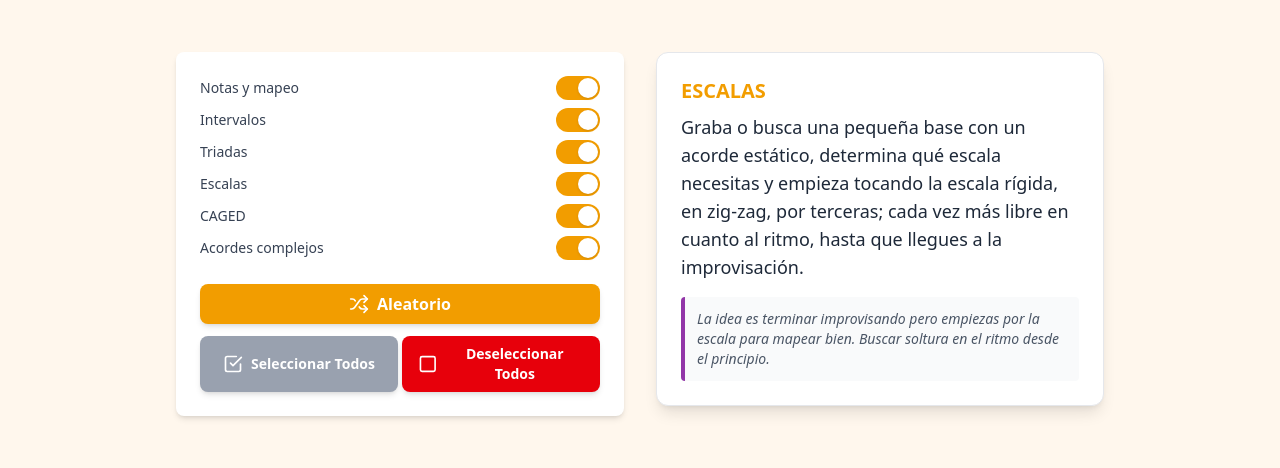
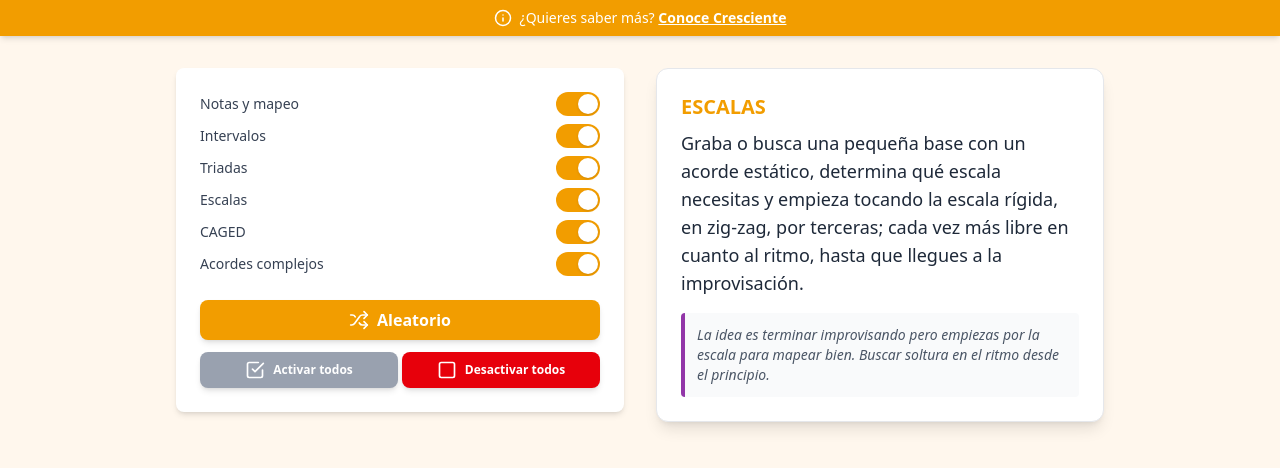
Before and after one commit to manicar2093/cresciente-seminario-guitarra, a SvelteKit app: page / in a window 1280 px wide. Shown: the top 468 px of the page. Built offline with nearby package versions, Linux system fonts and the light colour scheme.

Commit message:
feat: add announce section with link to Cresciente website

```diff
--- a/src/routes/+layout.svelte
+++ b/src/routes/+layout.svelte
@@ -1,10 +1,19 @@
 <script lang="ts">
 	import '../app.css';
-	import favicon from '$lib/assets/favicon.svg';
 
 	let { children } = $props();
 </script>
 
+<div class="sticky top-0 z-50 bg-primary text-white py-2 px-4 text-center text-sm shadow-md flex items-center justify-center gap-2">
+	<svg xmlns="http://www.w3.org/2000/svg" width="18" height="18" viewBox="0 0 24 24" fill="none" stroke="currentColor" stroke-width="2" stroke-linecap="round" stroke-linejoin="round" class="lucide lucide-info"><circle cx="12" cy="12" r="10"/><path d="M12 16v-4"/><path d="M12 8h.01"/></svg>
+	<span>
+		¿Quieres saber más?
+		<a href="https://cresciente.net/" target="_blank" rel="noopener noreferrer" class="underline font-bold hover:text-orange-100 transition-colors">
+			Conoce Cresciente
+		</a>
+	</span>
+</div>
+
 <div class="m-5">
 	{@render children?.()}
 </div>
--- a/src/routes/+page.svelte
+++ b/src/routes/+page.svelte
@@ -102,7 +102,7 @@
 </script>
 
 {#if initialize}
-<div class="flex flex-col md:flex-row items-center md:items-start justify-center p-8 gap-8">
+<div class="flex flex-col md:flex-row items-center md:items-start justify-center p-3 gap-8">
 	<div class="random-form bg-white p-6 rounded-lg shadow-md w-full max-w-md">
 		<div class="options flex flex-col justify-center space-y-2">
 			<div
@@ -277,7 +277,7 @@
 			<button
 				onclick={selectAll}
 				disabled={todosSeleccionados}
-				class="w-full bg-emerald-600 hover:bg-emerald-700 disabled:bg-gray-400 disabled:cursor-not-allowed text-white font-bold py-2 px-4 rounded-lg transition-colors shadow-md flex items-center justify-center gap-2 text-sm"
+				class="w-full bg-emerald-600 hover:bg-emerald-700 disabled:bg-gray-400 disabled:cursor-not-allowed text-white font-bold py-2 px-4 rounded-lg transition-colors shadow-md flex items-center justify-center gap-2 text-xs"
 			>
 				<svg
 					xmlns="http://www.w3.org/2000/svg"
@@ -294,12 +294,12 @@
 						d="M21 12v7a2 2 0 0 1-2 2H5a2 2 0 0 1-2-2V5a2 2 0 0 1 2-2h11"
 					/></svg
 				>
-				Seleccionar Todos
+				Activar todos
 			</button>
 			<button
 				onclick={deselectAll}
 				disabled={!algunoSeleccionado}
-				class="w-full bg-red-600 hover:bg-red-700 disabled:bg-gray-400 disabled:cursor-not-allowed text-white font-bold py-2 px-4 rounded-lg transition-colors shadow-md flex items-center justify-center gap-2 text-sm"
+				class="w-full bg-red-600 hover:bg-red-700 disabled:bg-gray-400 disabled:cursor-not-allowed text-white font-bold py-2 px-4 rounded-lg transition-colors shadow-md flex items-center justify-center gap-2 text-xs"
 			>
 				<svg
 					xmlns="http://www.w3.org/2000/svg"
@@ -314,7 +314,7 @@
 					class="lucide lucide-square"
 					><rect width="18" height="18" x="3" y="3" rx="2" /></svg
 				>
-				Deseleccionar Todos
+				Desactivar todos
 			</button>
 
 		</div>
```
